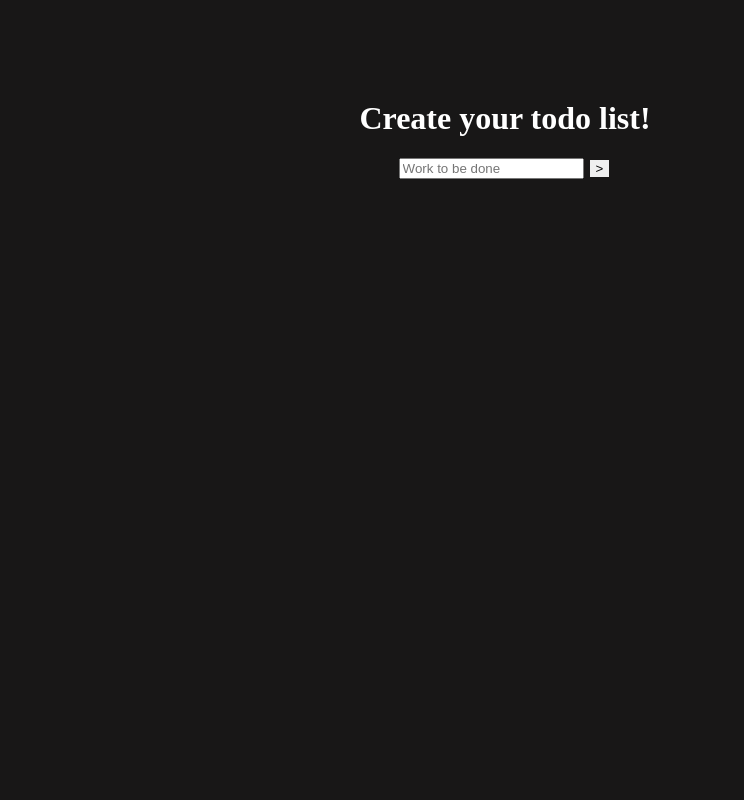
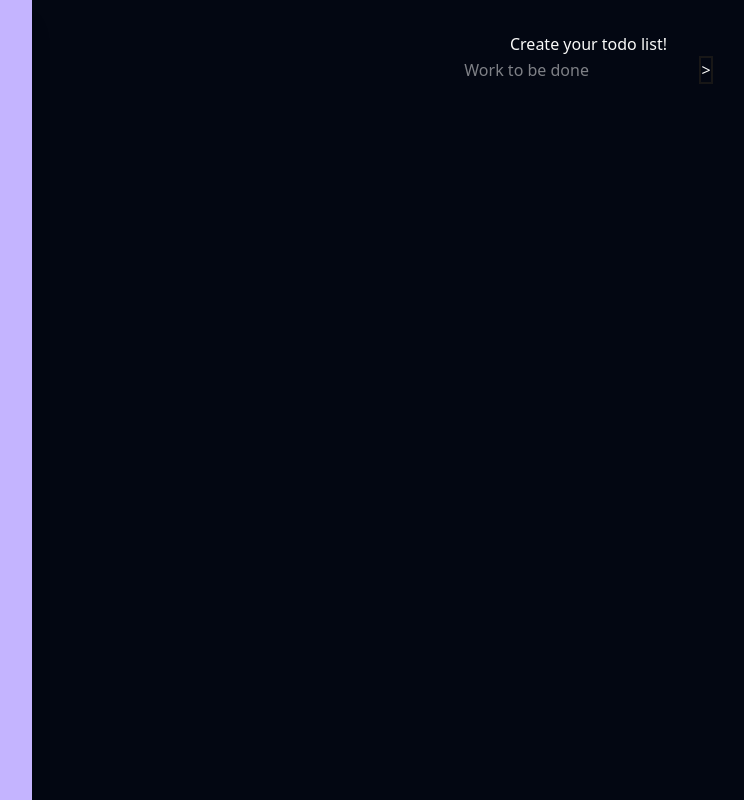
Before and after one commit to MeowDFK/todo-list, a website built with webpack: page src/index.html in a window 1280 px wide. Shown: the whole page, without its empty margins (135-879 px from the left). Built offline with nearby package versions, Linux system fonts and the light colour scheme.

Commit message:
adding tailwind and update webpack

```diff
--- /dev/null
+++ b/postcss.config.js
@@ -0,0 +1,6 @@
+module.exports = {
+    plugins: [
+      require('@tailwindcss/postcss'),
+      require('autoprefixer'),
+    ],
+  };
--- a/src/index.html
+++ b/src/index.html
@@ -3,14 +3,22 @@
 <head>
     <meta charset="UTF-8">
     <meta name="viewport" content="width=device-width, initial-scale=1.0">
+    <meta http-equiv="Content-Security-Policy" content=" 'self'  http://127.0.0.1:5500/dist/main.js;">
+
     <title>Todo List</title>
 </head>
-<body>
-    <div class ="container">
+<body class ="bg-gray-950 flex text-stone-50">
+    <div class = "items-center py-8 top-0 left-0 w-48 p-0 m-0 h-screen flex flex-col bg-violet-300 text-gray-950  shadow-xl shadow-blue-gray-900/5">
+        <ul>
+
+        </ul>
+    </div>
+    <div class ="container flex flex-col h-screen py-8 overflow-y-auto  items-center">
         <h1>Create your todo list!</h1>
+
         <div class="input-field">
             <input type="text" placeholder="Work to be done" id="todo-input">
-            <button type = "button" onclick = "addTodo()">></button>
+            <button id="addTodoButton" type = "button"  >></button>
         </div>
         <div class="todo-list">
             <ul id="todos"></ul>
--- a/src/index.js
+++ b/src/index.js
@@ -1,6 +1,8 @@
-import './style.css';
+import './output.css';
 let input = document.getElementById("todo-input");
 let todoList = document.getElementById("todos");
+window.addTodo = addTodo;
+document.getElementById("addTodoButton").addEventListener("click", addTodo);
 /*note: localStorage用法
     任何操作->
         1.load from storage using JSON.parse()
--- a/src/style.css
+++ b/src/style.css
@@ -1,18 +1,7 @@
+@tailwind base;
+@tailwind components;
+@tailwind utilities;
 
-body{
-    margin : 100px auto;
-
-    color: white;
-    background:#181717;
-    text-align: center;
-    align-items: center;
-    justify-items: center;
-}
-.container{
-
-    width: 300px;
-    height: 80%;
-}
 span{
     display :flex;
     align-items: left;
--- /dev/null
+++ b/tailwind.config.js
@@ -0,0 +1,12 @@
+/** @type {import('tailwindcss').Config} */
+module.exports = {
+    content: [
+      "./src/**/*.{html,js}",
+      "./src/index.html",
+      "./index.html"
+    ],
+    theme: {
+      extend: {},
+    },
+    plugins: [],
+  }
--- a/webpack.config.js
+++ b/webpack.config.js
@@ -19,8 +19,7 @@ module.exports = {
         rules: [
           {
             test: /\.css$/i,
-            use: [{ loader: "style-loader" },
-                { loader: "css-loader" }],
+            use: ['style-loader', 'css-loader', 'postcss-loader'],
           },
         ],
     },
```
Also changed, not shown: package.json (+6 -2 lines), src/output.css, 2 other files.
